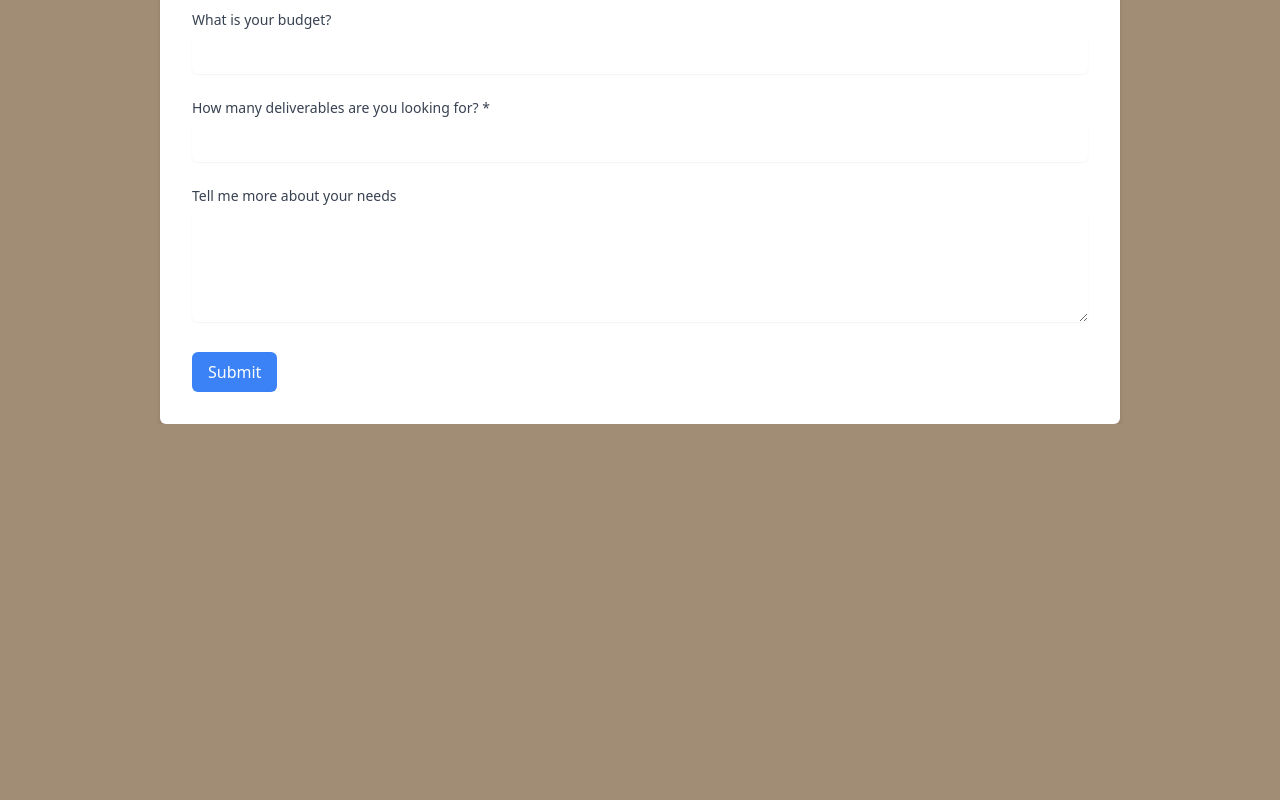
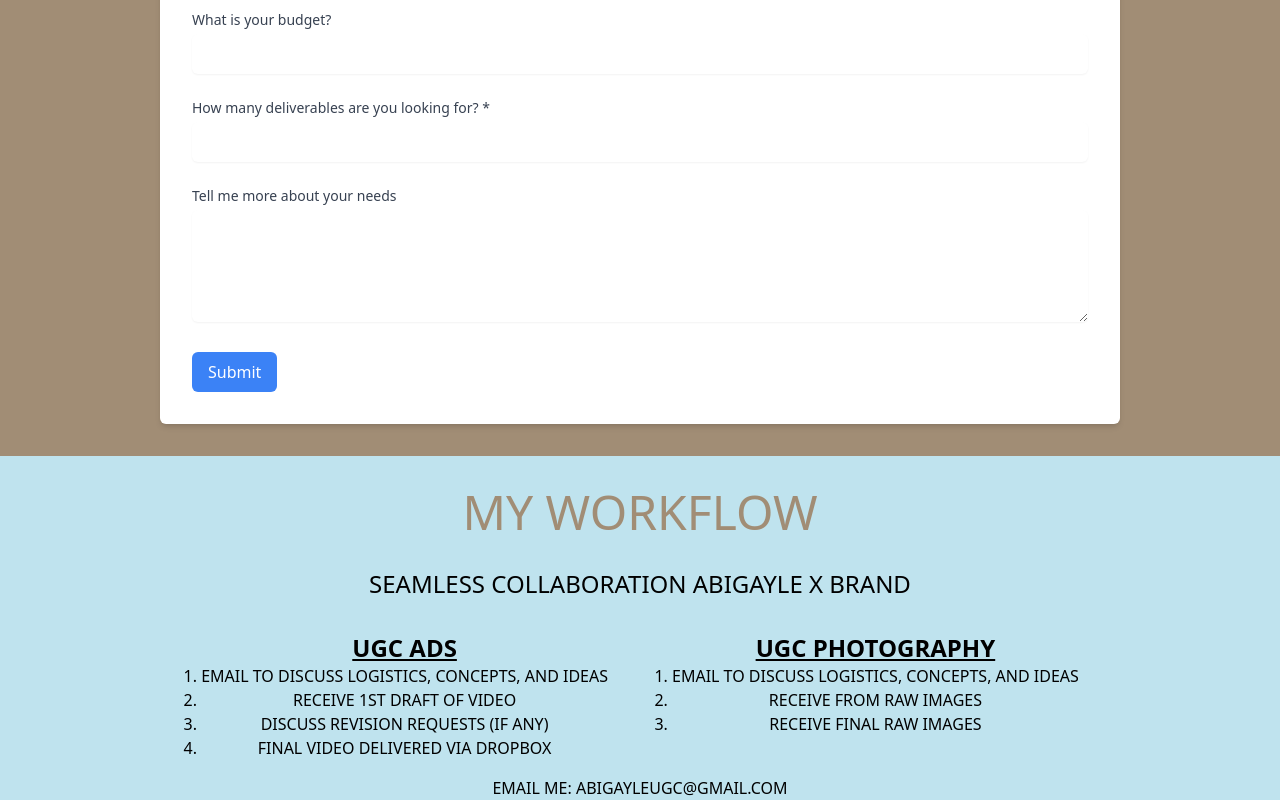
Before and after one commit to abigaylerose03/abigayleugc, a Next.js app: page / in a window 1280 px wide. Shown: the part 2650-3450 px from the top of the page. Before the commit the page ends 3074 px from the top, so only its background shows below. Built offline with nearby package versions, Linux system fonts and the light colour scheme.

Commit message:
workflow section added

```diff
--- /dev/null
+++ b/src/pages/components/workflow.tsx
@@ -0,0 +1,30 @@
+export default function Workflow() {
+    return(
+        <main className="bg-ab-accent mt-8 flex flex-col items-center">
+            <h1 className="text-ab-page mt-8 text-center uppercase text-5xl mb-8">My Workflow</h1>
+            <h2 className="text-center uppercase text-2xl mb-8">Seamless Collaboration Abigayle x Brand</h2>
+            {/* 2 column grid */}
+            <div className="grid grid-cols-1 sm:grid-cols-2 md:grid-cols-2 gap-16">
+                <div className="flex flex-col items-center text-center uppercase">
+                    <h2 className="text-2xl font-bold underline">UGC ads</h2>
+                    <ul className="list-decimal">
+                        <li>Email to discuss logistics, concepts, and ideas</li>
+                        <li>Receive 1st draft of video</li>
+                        <li>Discuss revision requests (if any)</li>
+                        <li>Final video delivered via dropbox</li>
+                    </ul>
+                </div>
+                <div className="flex flex-col items-center text-center uppercase">
+                    <h2 className="text-2xl font-bold underline">UGC Photography</h2>
+                    <ul className="list-decimal">
+                        <li>Email to discuss logistics, concepts, and ideas</li>
+                        <li>Receive from raw images</li>
+                        <li>Receive final raw images</li>
+                    </ul>
+                </div>
+            </div>
+            {/* centered text */}
+            <h1 className="text-center uppercase mt-4">email me: <a href="mailto:abigayleugc@gmail.com<s">abigayleugc@gmail.com</a></h1>
+        </main>
+    )
+}
--- a/src/pages/index.tsx
+++ b/src/pages/index.tsx
@@ -4,6 +4,7 @@ import Navbar from "./components/navbar";
 import Contact from "./components/contact";
 import Experience from "./components/experience";
 import Services from "./components/services";
+import Workflow from "./components/workflow";
 
 const inter = Inter({ subsets: ["latin"] });
 
@@ -15,6 +16,7 @@ export default function Home() {
       <Experience />
       <Services />
       <Contact />
+      <Workflow />
     </main>
   );
 }
--- a/tailwind.config.ts
+++ b/tailwind.config.ts
@@ -22,6 +22,7 @@ const config: Config = {
       },
       textColor: {
         "ab-accent": "#BFE3EE",
+        "ab-page": "#A18D75"
       },
     },
   },
```
